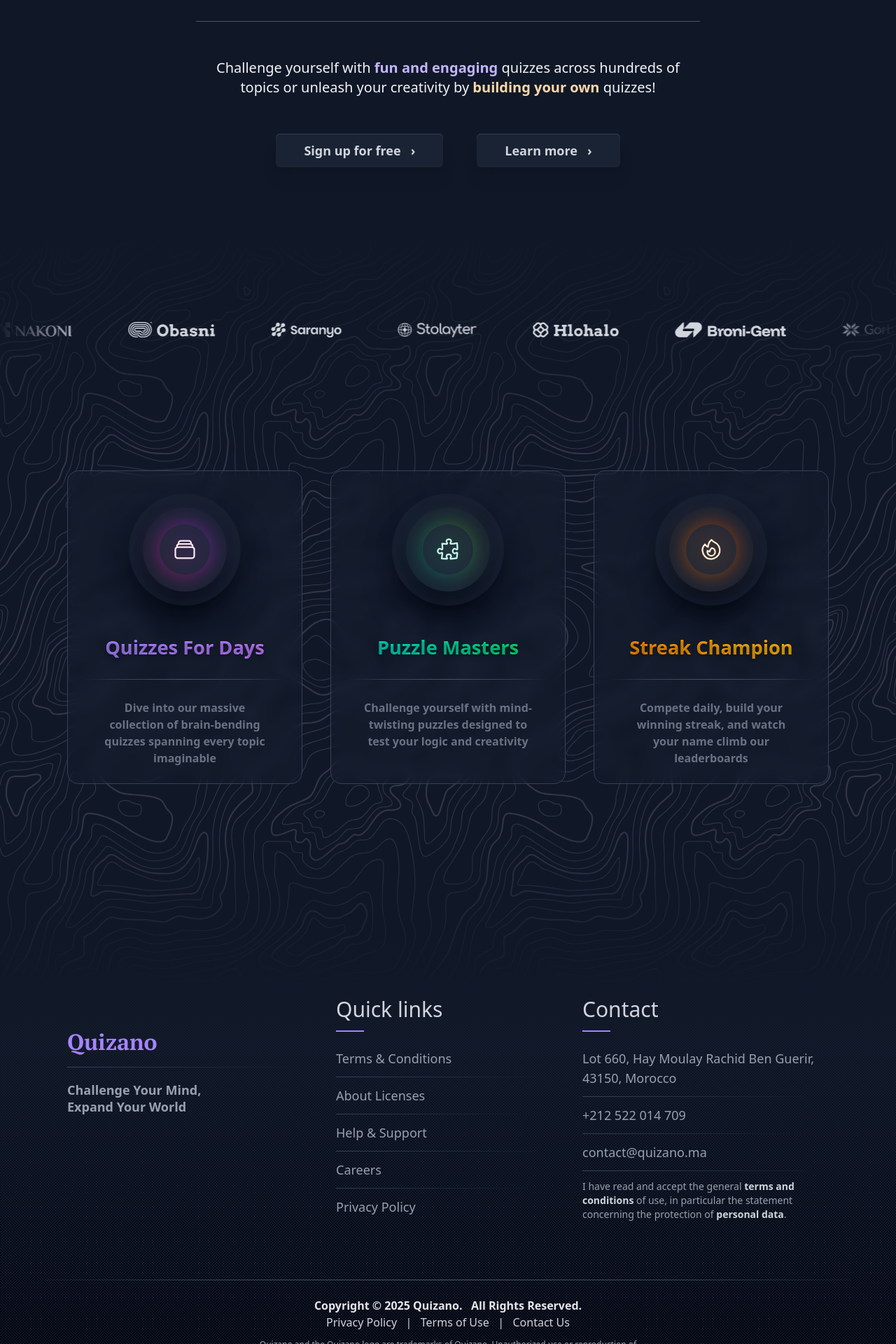
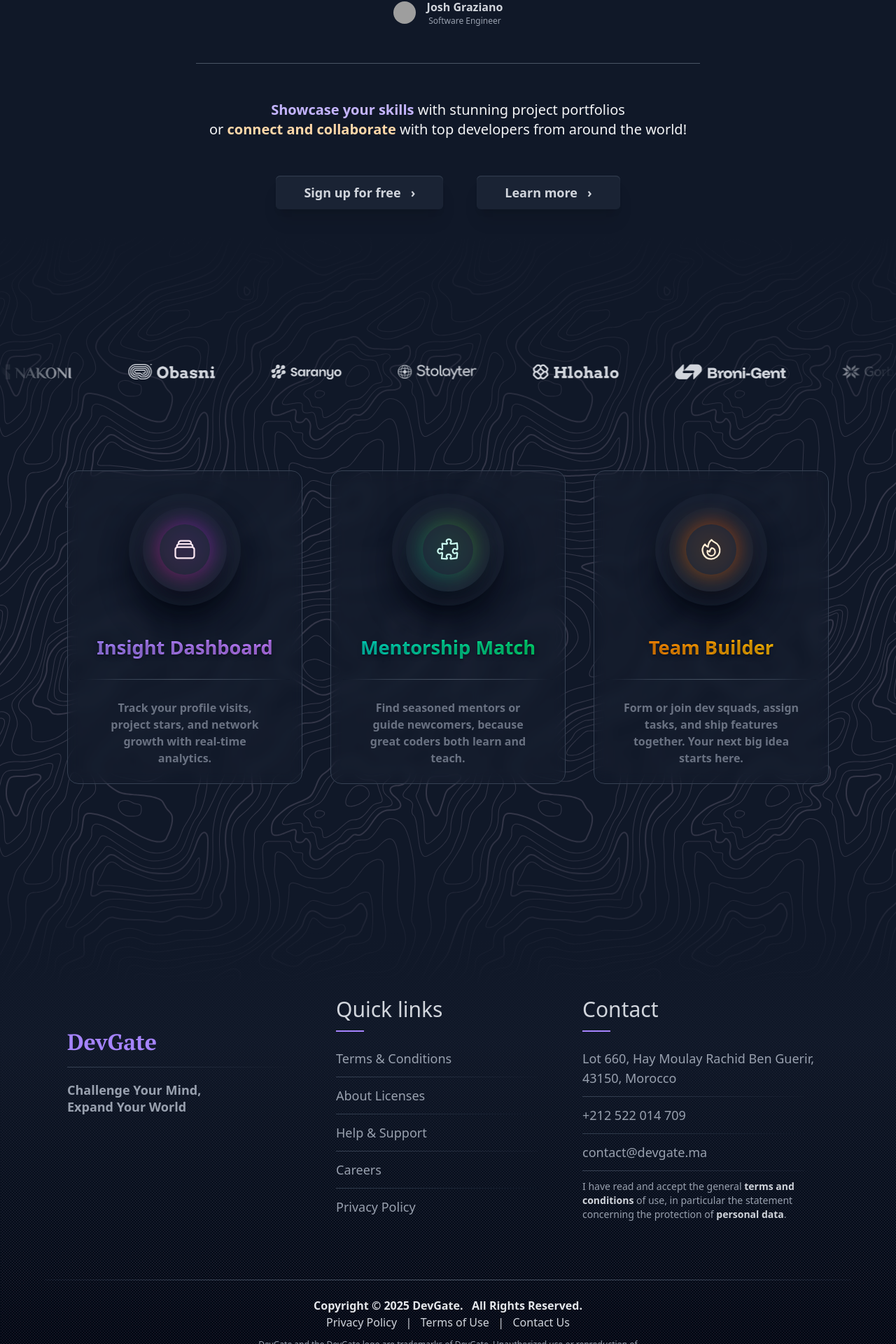
Before and after one commit to MouadHaikal/DevGate, a Vue app: page / in a window 1280 px wide. Shown: the part 544-2464 px from the top of the page at 70% size. Built offline with nearby package versions, Linux system fonts and the light colour scheme; no server answers; grey boxes are pictures that could not be loaded; a web font is replaced by a local one.

Commit message:
Homepage done

```diff
--- a/src/views/Home.vue
+++ b/src/views/Home.vue
@@ -7,7 +7,7 @@
 
                 <br><br>
 
-                <div class="text-6xl mx-auto font-winky text-amber-100 max-w-[25ch]">" Honestly, I can't find a better quiz website out there. "</div>
+                <div class="text-6xl mx-auto font-winky text-amber-100 max-w-[25ch]">" If you're serious about coding and connections, Devgate is where you need to be. "</div>
 
                 <div class="flex justify-center items-center w-full mt-8">
                     <div class="shrink-0">
@@ -15,7 +15,7 @@
                     </div>
                     <div class="ms-4">
                         <div class="text-base font-semibold text-gray-300">Josh Graziano</div>
-                        <div class="text-xs text-gray-400">Nice guy</div>
+                        <div class="text-xs text-gray-400">Software Engineer</div>
                     </div>
                 </div>
             </div>
@@ -24,8 +24,8 @@
 
             <div class="flex flex-col justify-between gap-9 items-center">
                 <div class="text-xl max-w-[60ch]">
-                    Challenge yourself with <span class="font-bold text-violet-300">fun and engaging</span> quizzes across hundreds of topics
-                    or unleash your creativity by <span class="font-bold text-orange-200">building your own </span>quizzes!
+                    <span class="font-bold text-violet-300">Showcase your skills</span> with stunning project portfolios <br>
+                    or <span class="font-bold text-orange-200">connect and collaborate </span> with top developers from around the world!
                 </div>
 
                 <div class="flex justify-between items-center gap-12 mt-4">
@@ -95,13 +95,13 @@
 
                 <div class="w-full mx-auto mt-10 flex flex-col items-center gap-5 text-center">
                     <div class="fancy-title bg-gradient-to-r from-violet-400 to-purple-400">
-                        Quizzes For Days
+                        Insight Dashboard
                     </div>
 
                     <hr class="fancy-hr">
 
                     <div class="desc">
-                        Dive into our massive collection of brain-bending quizzes spanning every topic imaginable
+                        Track your profile visits, project stars, and network growth with real-time analytics.
                     </div>
                 </div>
             </div>
@@ -126,13 +126,13 @@
 
                 <div class="w-full mx-auto mt-10 flex flex-col items-center gap-5 text-center">
                     <div class="fancy-title bg-gradient-to-r from-teal-400 to-green-400">
-                        Puzzle Masters
+                        Mentorship Match
                     </div>
 
                     <hr class="fancy-hr">
 
                     <div class="desc">
-                        Challenge yourself with mind-twisting puzzles designed to test your logic and creativity
+                        Find seasoned mentors or guide newcomers, because great coders both learn and teach.
                     </div>
                 </div>
             </div>
@@ -158,13 +158,13 @@
 
                 <div class="w-full mx-auto mt-10 flex flex-col items-center gap-5 text-center">
                     <div class="fancy-title bg-gradient-to-r from-orange-400 to-amber-400">
-                        Streak Champion
+                        Team Builder
                     </div>
 
                     <hr class="fancy-hr">
 
                     <div class="desc">
-                        Compete daily, build your winning streak, and watch your name climb our leaderboards
+                        Form or join dev squads, assign tasks, and ship features together. Your next big idea starts here.
                     </div>
                 </div>
             </div>
@@ -178,7 +178,7 @@
             <div class="w-full flex justify-center gap-8 items-start pt-64">
                 <div class="w-[22rem] pt-10 select-none">
                     <div class="font-quizano font-bold text-[2rem] text-violet-400 mb-3">
-                        Quizano
+                        DevGate
                     </div>
 
                     <hr class="fancy-hr-l">
@@ -245,7 +245,7 @@
                     <hr class="fancy-hr-l">
 
                     <div class="my-3">
-                        contact@quizano.ma
+                        contact@devgate.ma
                     </div>
 
                     <hr class="fancy-hr-l">
@@ -263,13 +263,13 @@
                 <hr class="fancy-hr">
 
                 <div class="font-bold text-gray-200 mt-6">
-                    Copyright © 2025 Quizano. &nbsp;&nbsp;All Rights Reserved.
+                    Copyright © 2025 DevGate. &nbsp;&nbsp;All Rights Reserved.
                     <br>
                     <span class="font-normal text-gray-300">Privacy Policy &nbsp;&nbsp;| &nbsp;&nbsp;Terms of Use &nbsp;&nbsp;| &nbsp;&nbsp;Contact Us</span>
                 </div>
 
                 <div class="text-gray-400 text-xs mt-3">
-                    Quizano and the Quizano logo are trademarks of Quizano. Unauthorized use or reproduction of
+                    DevGate and the DevGate logo are trademarks of DevGate. Unauthorized use or reproduction of
                     <br>
                     our content, quizzes, or branding is prohibited without written permission.
                 </div>
```
